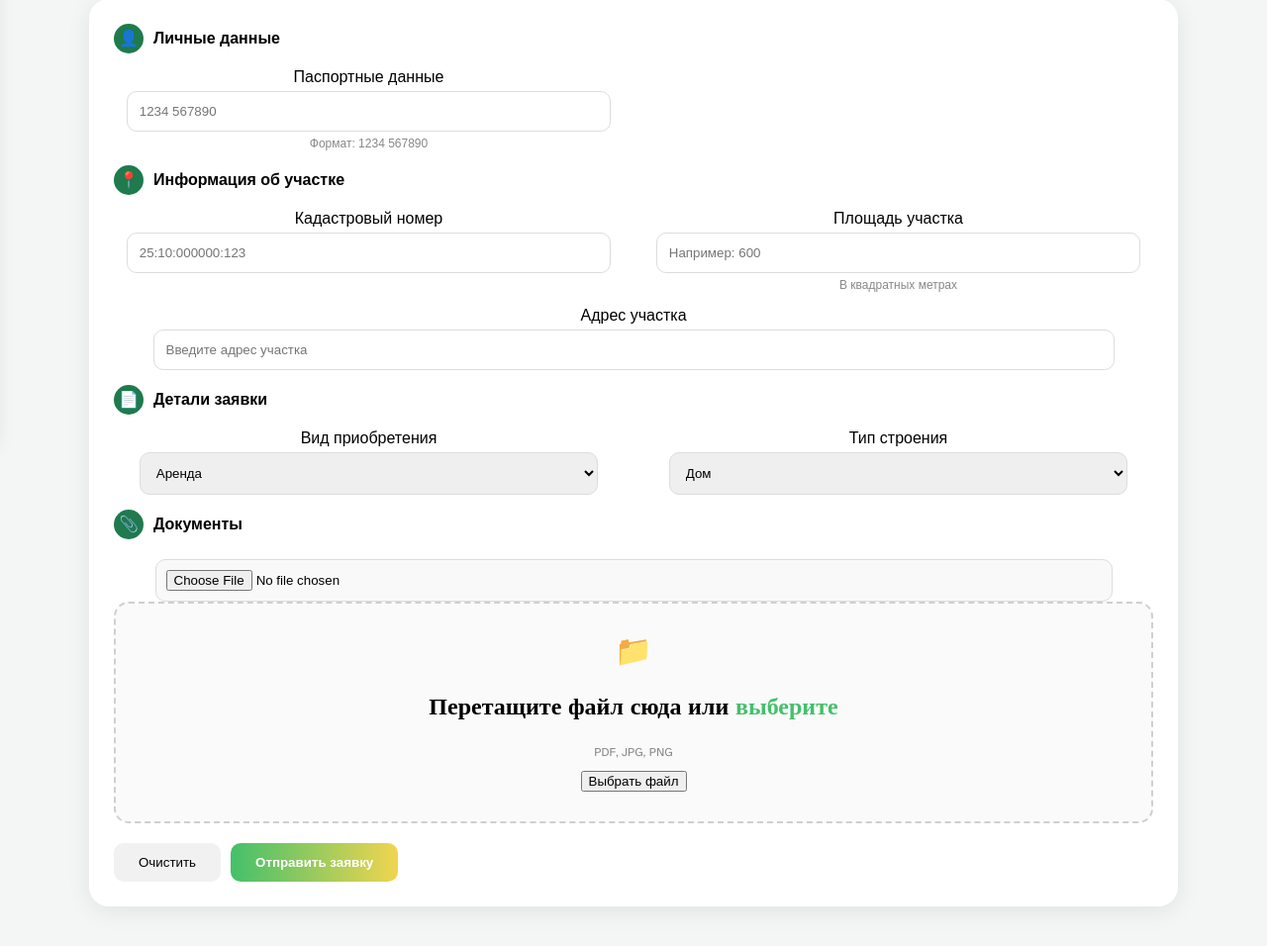
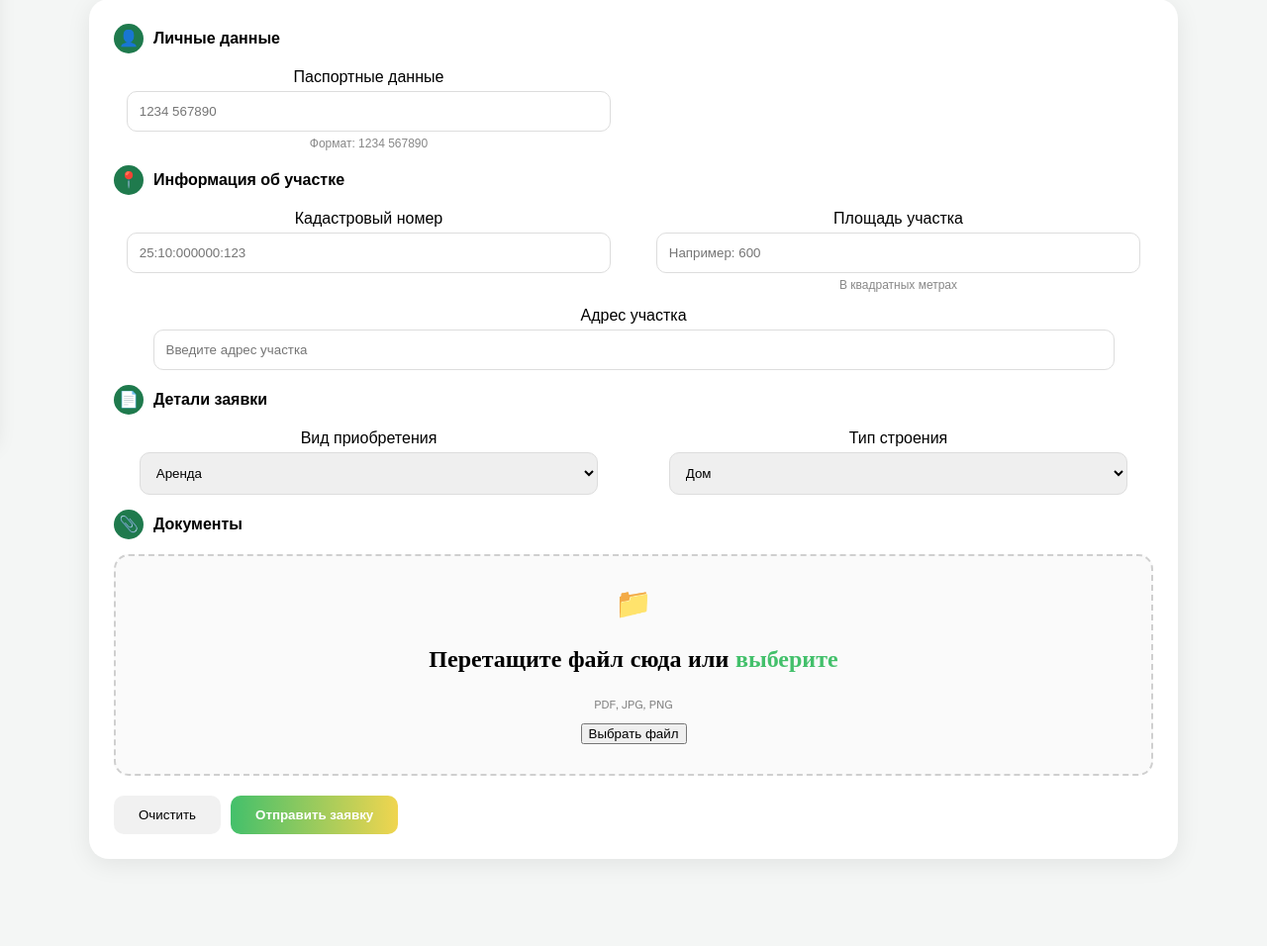
Before and after one commit to anakirohinahida-blip/Earth_site, a Django app: page /apple/ in a window 1280 px wide. Shown: the part 389-1345 px from the top of the page at 99% size. Run offline with Django 5.2, Linux system fonts and the light colour scheme; a user stored in the database is signed in; tables that the repository leaves empty hold one stand-in row (values such as "Sample post").

```diff
--- a/static/portal/css/style.css
+++ b/static/portal/css/style.css
@@ -48,6 +48,10 @@ html {
     display: flex;
     align-items: center;
     gap: 12px;
+}
+
+.file-upload input[type="file"] {
+    display: none;
 }
 
 .logo-block img {
```
